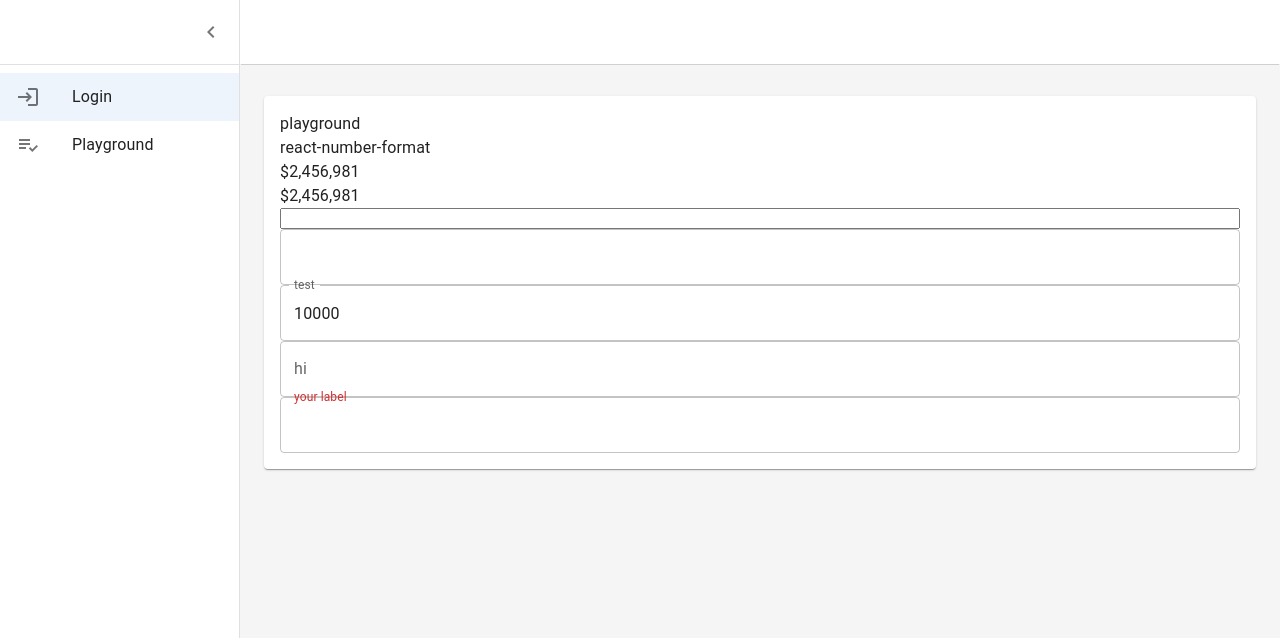
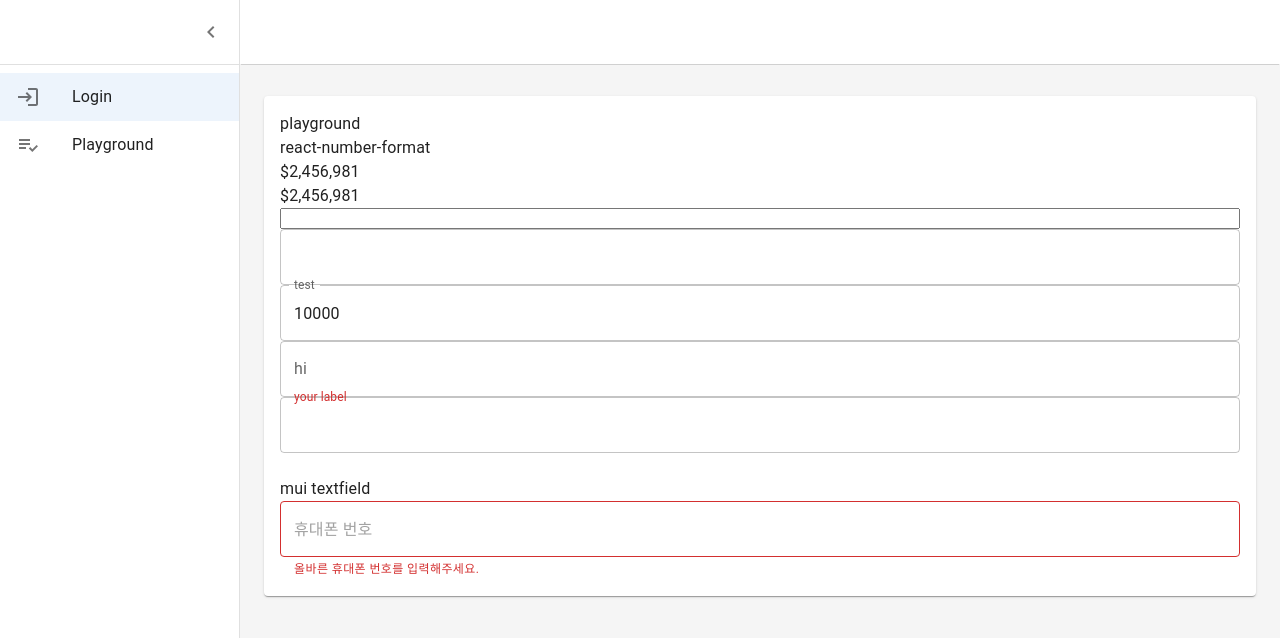
Before and after one commit to nacamp/js-react-works, a React (Create React App) app: page /playground in a window 1280 px wide. Shown: the top 638 px of the page. Built offline with nearby package versions, Linux system fonts and the light colour scheme.

Commit message:
[wip]textfield

```diff
--- /dev/null
+++ b/src/Playground/MuiTextField.tsx
@@ -0,0 +1,43 @@
+import React, { FC, useState, useRef, useEffect } from 'react';
+import {
+    Box, Button, Checkbox, Collapse, DialogActions, IconButton, MenuItem, Select, Table, TableBody, TableCell, TableContainer, TableHead, TableRow, TextField, Typography,
+} from '@mui/material';
+import AddIcon from '@mui/icons-material/Add';
+/*
+https://stackoverflow.com/questions/69870930/inputprops-vs-inputprops-in-mui-textfield
+https://www.daleseo.com/material-ui-text-fields/
+https://mui.com/material-ui/api/input-base/
+export interface InputProps extends StandardProps<InputBaseProps>
+*/
+
+export default function MuiTextField() {
+    const [phoneValue, setPhoneValue] = useState('');
+    return (
+        <>
+            <div> &nbsp;</div>
+            <div> mui textfield</div>
+            <TextField fullWidth placeholder={`휴대폰 번호`} value={phoneValue || ''}
+                onChange={(e: any) => {
+                    setPhoneValue(e.target.value);
+                    console.log(phoneValue);
+                }}
+                error={!+phoneValue}
+                helperText={ !+phoneValue && '올바른 휴대폰 번호를 입력해주세요.'}
+                inputProps={{ type: 'tel', maxLength: 11 }}
+                InputProps={{
+                    endAdornment: (<>
+                        {phoneValue !== '' &&
+                            <IconButton size='small' onClick={() => setPhoneValue('')}>
+                                <AddIcon />
+                            </IconButton>
+                        }
+                    </>)
+                }}
+            />
+
+        </>
+
+
+    );
+
+}
--- a/src/Playground/index.tsx
+++ b/src/Playground/index.tsx
@@ -1,6 +1,8 @@
 import React, { useState, useRef, useEffect } from 'react';
 
 import ReactNumberFormat from './ReactNumberFormat';
+import MuiTextField from './MuiTextField';
+
 
 
 function Playground() {
@@ -8,6 +10,7 @@ function Playground() {
         <>
             <div>playground</div>
             <ReactNumberFormat />
+            <MuiTextField />
         </>
     );
 
```
